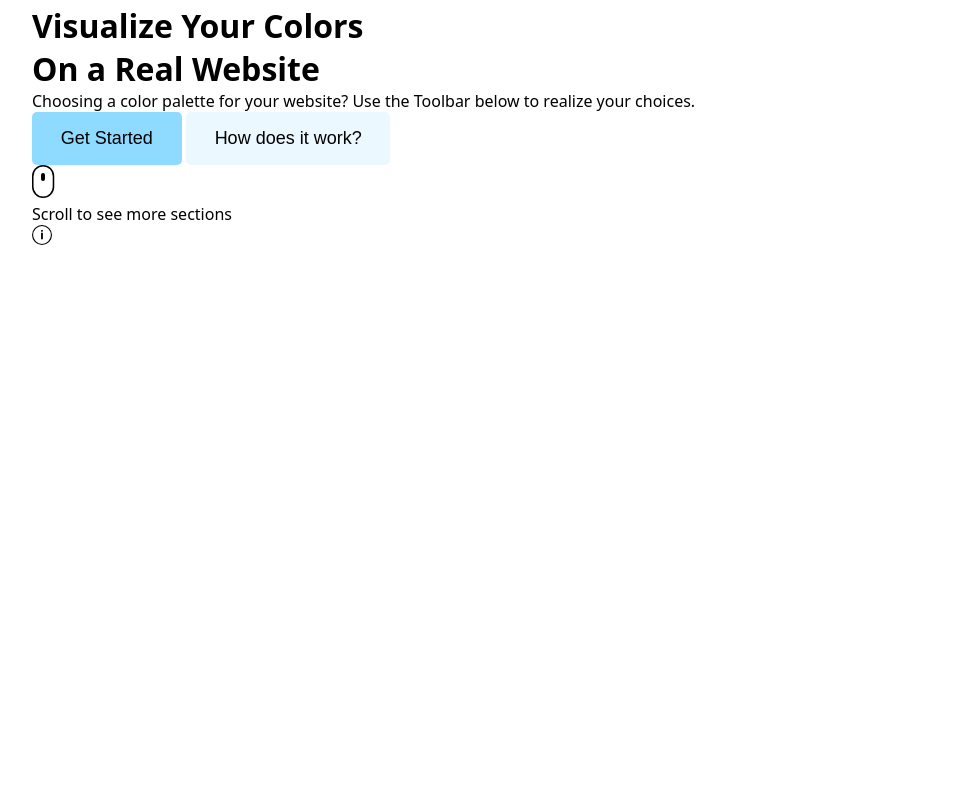
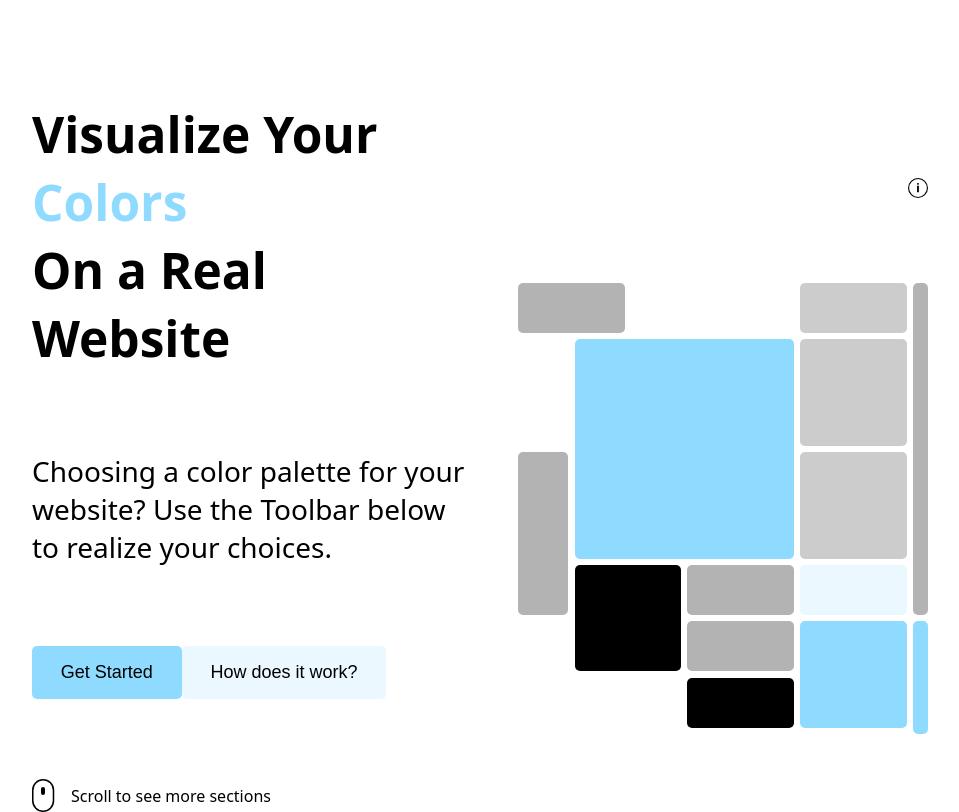
Before and after one commit to souravsspace/realtime-clr-practice, a plain HTML site: page index.html in a window 1280 px wide. Shown: the part 86-898 px from the top of the page, without its empty margins (160-1119 px from the left). Before the commit the page ends 824 px from the top, so only its background shows below. Drawn offline with Linux system fonts and the light colour scheme; a script that the page names is missing.

Commit message:
rate korbo

```diff
--- a/index.html
+++ b/index.html
@@ -36,15 +36,15 @@
     </nav>
 
 
-    <main>
+    <main id="header-main">
       <div class="main-left">
-        <h1>Visualize Your Colors <br> On a Real Website</h1>
+        <h1>Visualize Your <span>Colors</span> <br> On a Real Website</h1>
         <p>Choosing a color palette for your website? Use the Toolbar below to realize your choices.</p>
         <div class="main-left-btns">
           <button class="clr-btn clr-btn-first btn-shadow">Get Started</button>
           <button class="clr-btn clr-btn-2nd">How does it work?</button>
         </div>
-        <div>
+        <div class="scroll-icon">
           <svg width="23" height="33" viewBox="0 0 23 33" fill="none">
             <rect x="0.767442" y="0.767442" width="20.7209" height="31.4651" rx="10.3605" stroke="var(--text)" stroke-width="1.53488"></rect>
             <rect x="9" y="8" width="4" height="8" rx="2" fill="var(--text)"></rect>
@@ -74,6 +74,11 @@
             <div></div>
             <div></div>
             <div></div>
+            <div></div>
+            <div></div>
+            <div></div>
+            <div></div>
+            <div></div>
         </div>
       </div>
     </main>
--- a/style.css
+++ b/style.css
@@ -1,5 +1,7 @@
 :root {
   --text: hsl(0, 0%, 0%);
+  --text-low: hsl(0 0% 70%);
+  --text-low-more: hsl(0 0% 80%);
   --background: hsl(0, 0%, 100%);
   --primary-clr: hsl(200, 100%, 78%);
   --secondary-clr: hsl(200, 100%, 96%);
@@ -63,7 +65,7 @@ ul {
 
 .nav-right ul > *:hover,
 .main-left-btns > *:hover {
-  transform: translateY(-5px);
+  transform: translateY(-3px);
 }
 
 
@@ -125,7 +127,157 @@ ul {
 }
 
 
+#header-main {
+  display: flex;
+  align-items: center;
+  justify-content: space-between;
+  margin-top: 6rem;
 
+  gap: 3rem;
+}
+
+.main-left h1 {
+  font-size: 3.1rem;
+}
+
+.main-left h1 > span {
+  color: var(--primary-clr);
+}
+
+.main-left > p {
+  font-size: 1.75rem;
+  margin-block: 5rem;
+}
+
+.main-left-btns {
+  display: flex;
+  align-items: center;
+}
+
+.main-left > .scroll-icon {
+  display: flex;
+  align-items: center;
+  gap: 1rem;
+
+  margin-block-start: 5rem;
+}
+
+
+.main-right {
+  text-align: right;
+}
+
+.main-right > div > svg {
+  margin-block-end: 5rem;
+}
+
+
+.main-right .colors--tab {
+  display: grid;
+  gap: 0.4rem;
+  grid-template-columns: 50px 50px 50px 50px 50px 50px 50px 15px;
+  grid-template-rows: repeat(8, 50px);
+
+}
+
+
+.colors--tab > div {
+  border-radius: 5px;
+}
+
+
+
+.colors--tab div:nth-child(1){
+  background-color: var(--text-low);
+  grid-column: span 2;
+}
+.colors--tab div:nth-child(2){
+  background-color: var(--background);
+  grid-column: span 3;
+}
+.colors--tab div:nth-child(3){
+  background-color: var(--text-low-more);
+  grid-column: span 2;
+}
+.colors--tab div:nth-child(4){
+  background-color: var(--text-low);
+  grid-row: span 6;
+}
+.colors--tab div:nth-child(5){
+  background-color: var(--background);
+  grid-row: span 2;
+}
+.colors--tab div:nth-child(6){
+  background-color: var(--primary-clr);
+  grid-column: span 4;
+  grid-row: span 4;
+}
+.colors--tab div:nth-child(7){
+  background-color: var(--text-low-more);
+  grid-row: span 2;
+  grid-column: span 2;
+}
+.colors--tab div:nth-child(8){
+  background-color: var(--text-low-more);
+  grid-row: span 2;
+  grid-column: span 2;
+}
+
+.colors--tab div:nth-child(9){
+  background-color: var(--text-low);
+  grid-row: 4 / span 3;
+}
+
+.colors--tab div:nth-child(10){
+  background-color: var(--text);
+  grid-column: span 2;
+  grid-row: span 2;
+  color: aliceblue;
+}
+
+.colors--tab div:nth-child(11){
+  background-color: var(--text-low);
+  grid-column: span 2;
+}
+.colors--tab div:nth-child(12){
+  background-color: var(--text-low);
+  grid-column: 4 / span 2;
+  grid-row: 7/8;
+}
+.colors--tab div:nth-child(13){
+  background-color: var(--secondary-clr);
+  grid-column: span 2;
+}
+.colors--tab div:nth-child(14){
+  background-color: var(--primary-clr);
+  grid-column: 6 / span 2;
+  grid-row: 7/ span 2;
+}
+
+.colors--tab div:nth-child(15){
+  background-color: var(--primary-clr);
+  grid-column: 8/9;
+  grid-row: 7/ span 3;
+}
+.colors--tab div:nth-child(16){
+  background-color: var(--background);
+  grid-row: 7/ span 3;
+}
+
+.colors--tab div:nth-child(17){
+  background-color: var(--background);
+  grid-column: 2 / span 2;
+  grid-row: 8 / span 2;
+}
+.colors--tab div:nth-child(18){
+  background-color: var(--text);
+  grid-column: span 2;
+  color: aliceblue;
+}
+.colors--tab div:nth-child(19){
+  background-color: var(--background);
+  grid-column: span 3;
+}
 
 
 
```
Lines whose indentation alone changed are shown as unchanged.
